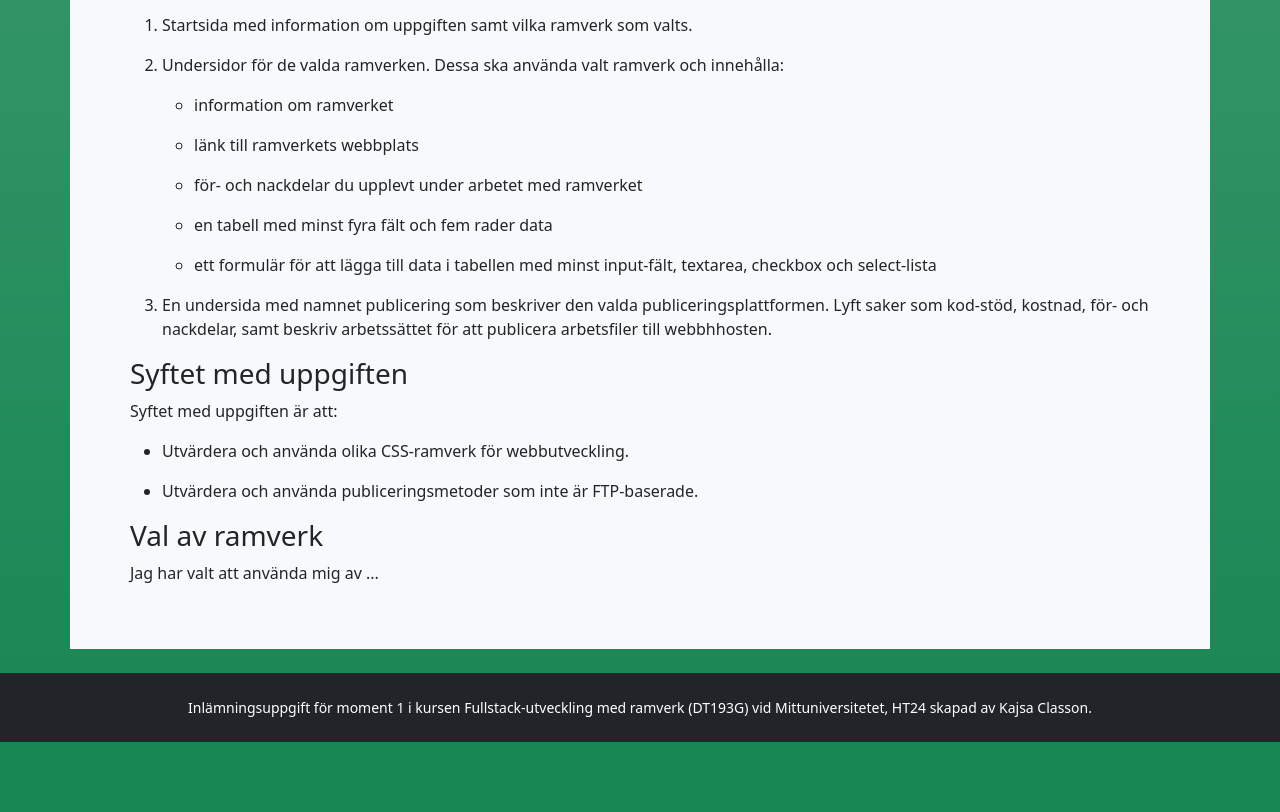
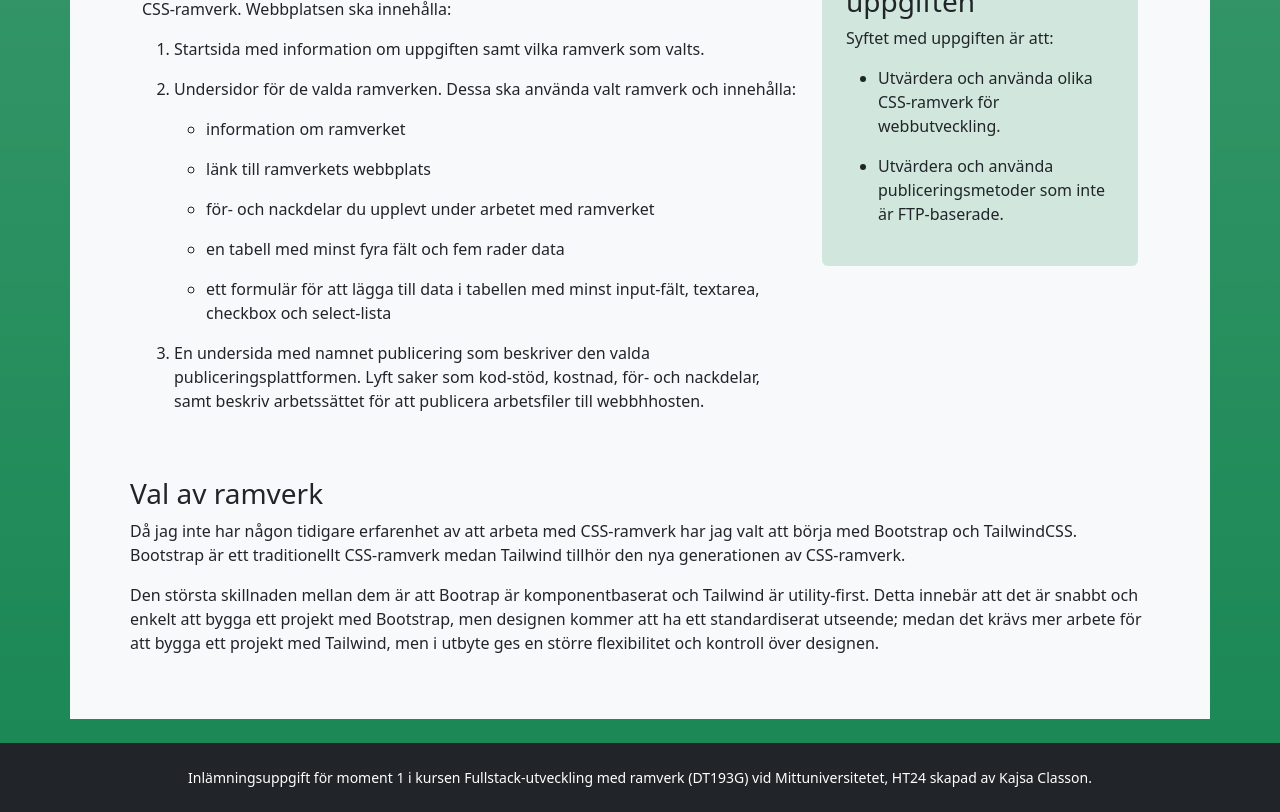
Before and after one commit to ispyspiders/dt193g-moment1, a website: page index.html in a window 1280 px wide. Shown: the part 297-1109 px from the top of the page. Before the commit the page ends 1039 px from the top, so only its background shows below. Drawn offline with nearby package versions, Linux system fonts and the light colour scheme.

Commit message:
Lagt in text om val av ramverk samt uppdaterat styling

```diff
--- a/index.html
+++ b/index.html
@@ -26,9 +26,13 @@
 
     <div class="container bg-light">
         <main class="p-5">
+            <section class="container">
+                <div class="row gy-5">
+                    <section class="col-lg-8">
                     <h2>Om uppgiften</h2>
                     <p>
-                Uppgiften går ut på att i en sammanhängade webbplats utvärdera minst två stycken CSS-ramverk.
+                        Uppgiften går ut på att i en sammanhängade webbplats utvärdera minst två stycken
+                        CSS-ramverk.
                         Webbplatsen
                         ska innehålla:
                     </p>
@@ -52,21 +56,28 @@
                                     <p>en tabell med minst fyra fält och fem rader data</p>
                                 </li>
                                 <li>
-                            <p>ett formulär för att lägga till data i tabellen med minst input-fält, textarea, checkbox
+                                    <p>ett formulär för att lägga till data i tabellen med minst input-fält,
+                                        textarea,
+                                        checkbox
                                         och
                                         select-lista</p>
                                 </li>
                             </ul>
                         </li>
                         <li>
-                    <p>En undersida med namnet publicering som beskriver den valda publiceringsplattformen. Lyft saker
+                            <p>En undersida med namnet publicering som beskriver den valda publiceringsplattformen.
+                                Lyft
+                                saker
                                 som
                                 kod-stöd,
-                        kostnad, för- och nackdelar, samt beskriv arbetssättet för att publicera arbetsfiler till
+                                kostnad, för- och nackdelar, samt beskriv arbetssättet för att publicera arbetsfiler
+                                till
                                 webbhhosten.</p>
                         </li>
                     </ol>
-
+                </section>
+<div class="col-lg-4">
+                    <section class="p-4 bg-success-subtle rounded">
                         <h3>Syftet med uppgiften</h3>
                         <p>Syftet med uppgiften är att:</p>
                         <ul>
@@ -77,15 +88,30 @@
                                 <p>Utvärdera och använda publiceringsmetoder som inte är FTP-baserade.</p>
                             </li>
                         </ul>
+                    </section>
+                </div>
+                </div>
+            </section>
 
+            <section class="mt-5">
                 <h3>Val av ramverk</h3>
-            <p>Jag har valt att använda mig av ...</p>
-
+                <p>Då jag inte har någon tidigare erfarenhet av att arbeta med CSS-ramverk har jag valt att börja med
+                    Bootstrap och TailwindCSS. Bootstrap är ett traditionellt CSS-ramverk medan Tailwind tillhör den nya
+                    generationen av CSS-ramverk. </p>
+                <p>Den största skillnaden mellan dem är att Bootrap är komponentbaserat och Tailwind är utility-first.
+                    Detta
+                    innebär att det är snabbt och enkelt att bygga ett projekt med Bootstrap, men designen kommer att ha
+                    ett
+                    standardiserat utseende; medan det krävs mer arbete för att bygga ett projekt med Tailwind, men i
+                    utbyte
+                    ges en större flexibilitet och kontroll över designen.</p>
+            </section>
         </main>
 
     </div>
     <footer class="mt-4 p-4 pb-2 bg-dark text-white text-center ">
-        <p class="small text-center">Inlämningsuppgift för moment 1 i kursen Fullstack-utveckling med ramverk (DT193G) vid Mittuniversitetet,
+        <p class="small text-center">Inlämningsuppgift för moment 1 i kursen Fullstack-utveckling med ramverk (DT193G)
+            vid Mittuniversitetet,
             HT24
             skapad av Kajsa Classon.</p>
     </footer>
```
Lines whose indentation alone changed are shown as unchanged.
